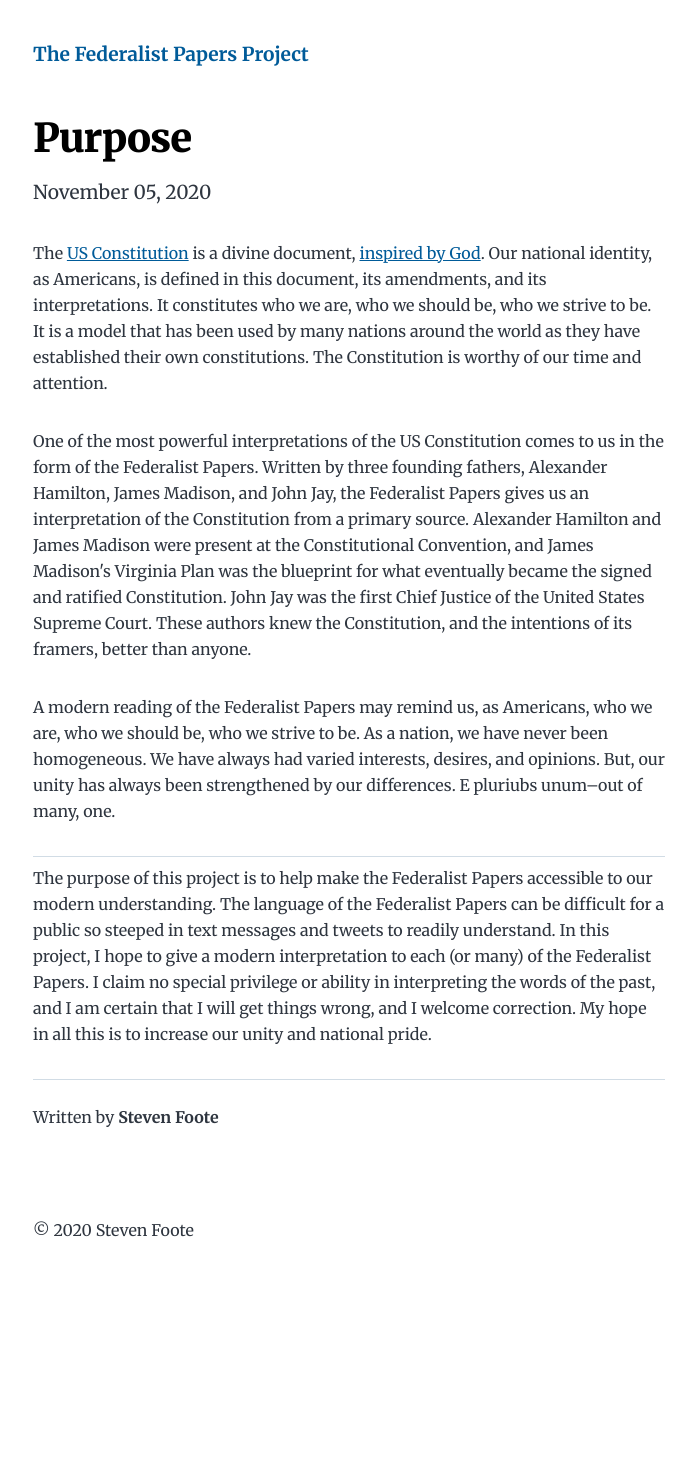
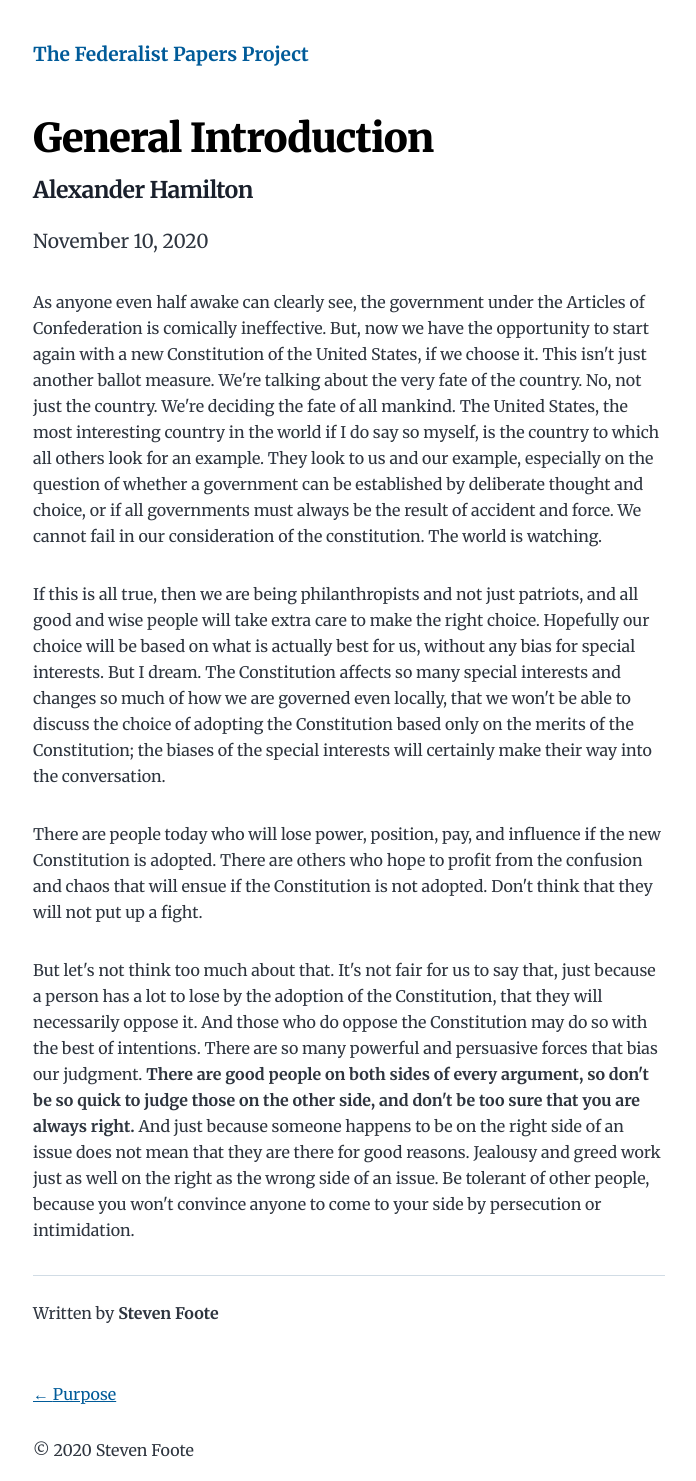
Before and after one commit to smfoote/federalist-papers-project, a Gatsby site: page /introduction/ in a window 1280 px wide. Shown: the whole page, without its empty margins (291-987 px from the left). Before the commit the page ends 1298 px from the top, so only its background shows below. Built offline with nearby package versions, Linux system fonts and the light colour scheme; Gatsby itself is replaced by a stand-in of ours.

Commit message:
Add general introduction

```diff
--- a/content/blog/introduction/index.md
+++ b/content/blog/introduction/index.md
@@ -1,31 +1,37 @@
 ---
-title: Purpose
-date: "2020-11-05"
+title: General Introduction
+date: "2020-11-10"
+originalAuthor: Alexander Hamilton
 description: "That a greater understanding of the US Constitution may be available to all"
 ---
 
-The [US Constitution](https://www.archives.gov/founding-docs/constitution-transcript) is a divine document,
-[inspired by God](https://www.churchofjesuschrist.org/study/scriptures/dc-testament/dc/101.80?lang=eng#p80).
-Our national identity, as Americans, is defined in this document, its amendments, and its interpretations.
-It constitutes who we are, who we should be, who we strive to be. It is a model that has been used by many
-nations around the world as they have established their own constitutions. The Constitution is worthy of
-our time and attention.
+As anyone even half awake can clearly see, the government under the Articles of Confederation is
+comically ineffective. But, now we have the opportunity to start again with a new Constitution of
+the United States, if we choose it. This isn't just another ballot measure. We're talking about the
+very fate of the country. No, not just the country. We're deciding the fate of all mankind. The
+United States, the most interesting country in the world if I do say so myself, is the country to
+which all others look for an example. They look to us and our example, especially on the question
+of whether a government can be established by deliberate thought and choice, or if all governments
+must always be the result of accident and force. We cannot fail in our consideration of the constitution.
+The world is watching.
 
-One of the most powerful interpretations of the US Constitution comes to us in the form of the Federalist Papers.
-Written by three founding fathers, Alexander Hamilton, James Madison, and John Jay, the Federalist Papers gives
-us an interpretation of the Constitution from a primary source. Alexander Hamilton and James Madison were present
-at the Constitutional Convention, and James Madison's Virginia Plan was the blueprint for what eventually became
-the signed and ratified Constitution. John Jay was the first Chief Justice of the United States Supreme Court.
-These authors knew the Constitution, and the intentions of its framers, better than anyone.
+If this is all true, then we are being philanthropists and not just patriots, and all good and wise
+people will take extra care to make the right choice. Hopefully our choice will be based on what is
+actually best for us, without any bias for special interests. But I dream. The Constitution affects
+so many special interests and changes so much of how we are governed even locally, that we won't be
+able to discuss the choice of adopting the Constitution based only on the merits of the Constitution;
+the biases of the special interests will certainly make their way into the conversation.
 
-A modern reading of the Federalist Papers may remind us, as Americans, who we are, who we should be, who we
-strive to be. As a nation, we have never been homogeneous. We have always had varied interests, desires,
-and opinions. But, our unity has always been strengthened by our differences. E pluriubs unum–out of many, one.
+There are people today who will lose power, position, pay, and influence if the new Constitution is
+adopted. There are others who hope to profit from the confusion and chaos that will ensue if the
+Constitution is not adopted. Don't think that they will not put up a fight.
 
----
-
-The purpose of this project is to help make the Federalist Papers accessible to our modern understanding. The
-language of the Federalist Papers can be difficult for a public so steeped in text messages and tweets to readily
-understand. In this project, I hope to give a modern interpretation to each (or many) of the Federalist Papers.
-I claim no special privilege or ability in interpreting the words of the past, and I am certain that I will get
-things wrong, and I welcome correction. My hope in all this is to increase our unity and national pride.
+But let's not think too much about that. It's not fair for us to say that, just because a person
+has a lot to lose by the adoption of the Constitution, that they will necessarily oppose it. And
+those who do oppose the Constitution may do so with the best of intentions. There are so many
+powerful and persuasive forces that bias our judgment. <b>There are good people on both sides of every
+argument, so don't be so quick to judge those on the other side, and don't be too sure that you
+are always right.</b> And just because someone happens to be on the right side of an issue does not
+mean that they are there for good reasons. Jealousy and greed work just as well on the right as the
+wrong side of an issue. Be tolerant of other people, because you won't convince anyone to come to your
+side by persecution or intimidation.
--- /dev/null
+++ b/content/blog/purpose/index.md
@@ -0,0 +1,43 @@
+---
+title: Purpose
+date: "2020-11-05"
+description: "That a greater understanding of the US Constitution may be available to all"
+---
+
+The [US Constitution](https://www.archives.gov/founding-docs/constitution-transcript) is a divine document,
+[inspired by God](https://www.churchofjesuschrist.org/study/scriptures/dc-testament/dc/101.80?lang=eng#p80).
+Our national identity, as Americans, is defined in this document, its amendments, and its interpretations.
+It constitutes who we are, who we should be, who we strive to be. It is a model that has been used by many
+nations around the world as they have established their own constitutions. The Constitution is worthy of
+our time and attention.
+
+One of the most powerful interpretations of the US Constitution comes to us in the form of the Federalist Papers.
+Written by three founding fathers, Alexander Hamilton, James Madison, and John Jay, the Federalist Papers gives
+us an interpretation of the Constitution from a primary source. Alexander Hamilton and James Madison were present
+at the Constitutional Convention, and James Madison's Virginia Plan was the blueprint for what eventually became
+the signed and ratified Constitution. John Jay was the first Chief Justice of the United States Supreme Court.
+These authors knew the Constitution, and the intentions of its framers, better than anyone.
+
+A modern reading of the Federalist Papers may remind us, as Americans, who we are, who we should be, who we
+strive to be. As a nation, we have never been homogeneous. We have always had varied interests, desires,
+and opinions. But, our unity has always been strengthened by our differences. E pluriubs unum–out of many, one.
+
+---
+
+The purpose of this project is to help make the Federalist Papers accessible to our modern understanding. The
+language of the Federalist Papers can be difficult for a public so steeped in text messages and tweets to readily
+understand. In this project, I hope to give a modern interpretation to each (or many) of the Federalist Papers.
+I claim no special privilege or ability in interpreting the words of the past, and I am certain that I will get
+things wrong, and I welcome correction. My hope in all this is to increase our unity and national pride.
+
+---
+
+I cannot hope to improve upon the quality of the original authors work. I'm certain, actually, that some of the
+original meaning will be lost. This is not intentional, but nearly inevitable, given the nature of the project.
+Still, I think that project may be worthwhile if through it more people take an interest in understanding the US
+Constitution and the principles upon which it is founded.
+
+The essays will be written in the original voice, as if I were the original author, Publius. The events and
+circumstances that were current then will be treated as if they were current now, with a few exceptions.
+
+I hope you enjoy!
--- a/gatsby-config.js
+++ b/gatsby-config.js
@@ -5,7 +5,7 @@ module.exports = {
       name: `Steven Foote`,
       summary: `Aspiring author`,
     },
-    description: `Making the Federalist Papers more accessible for a wider audience.`,
+    description: `Making the Federalist Papers more interesting and accessible for a wider audience.`,
     siteUrl: `https://gatsby-starter-blog-demo.netlify.app/`,
     social: {
       twitter: `smfoote`,
--- a/src/style.css
+++ b/src/style.css
@@ -267,6 +267,12 @@ a:focus {
   font-style: italic;
 }
 
+.post-list__original-author {
+  font-size: var(--fontSize-2);
+  color: var(--color-heading);
+  margin-left: var(--spacing-1);
+}
+
 .post-list-item {
   margin-bottom: var(--spacing-8);
   margin-top: var(--spacing-8);
@@ -318,6 +324,11 @@ a:focus {
   font-family: var(--fontFamily-serif);
 }
 
+.blog-post-original-author {
+  margin-top: var(--spacing-2);
+  font-size: var(--fontSize-3);
+}
+
 .blog-post header p {
   font-size: var(--fontSize-2);
   font-family: var(--font-heading);
--- a/src/templates/blog-post.js
+++ b/src/templates/blog-post.js
@@ -1,14 +1,14 @@
-import React from "react"
-import { Link, graphql } from "gatsby"
+import React from "react";
+import { Link, graphql } from "gatsby";
 
-import Bio from "../components/bio"
-import Layout from "../components/layout"
-import SEO from "../components/seo"
+import Bio from "../components/bio";
+import Layout from "../components/layout";
+import SEO from "../components/seo";
 
 const BlogPostTemplate = ({ data, location }) => {
-  const post = data.markdownRemark
-  const siteTitle = data.site.siteMetadata?.title || `Title`
-  const { previous, next } = data
+  const post = data.markdownRemark;
+  const siteTitle = data.site.siteMetadata?.title || `Title`;
+  const { previous, next } = data;
 
   return (
     <Layout location={location} title={siteTitle}>
@@ -22,7 +22,14 @@ const BlogPostTemplate = ({ data, location }) => {
         itemType="http://schema.org/Article"
       >
         <header>
-          <h1 itemProp="headline" className="blog-post-title">{post.frontmatter.title}</h1>
+          <h1 itemProp="headline" className="blog-post-title">
+            {post.frontmatter.title}
+          </h1>
+          {post.frontmatter.originalAuthor && (
+            <h2 className="blog-post-original-author">
+              {post.frontmatter.originalAuthor}
+            </h2>
+          )}
           <p>{post.frontmatter.date}</p>
         </header>
         <section
@@ -61,10 +68,10 @@ const BlogPostTemplate = ({ data, location }) => {
         </ul>
       </nav>
     </Layout>
-  )
-}
+  );
+};
 
-export default BlogPostTemplate
+export default BlogPostTemplate;
 
 export const pageQuery = graphql`
   query BlogPostBySlug(
@@ -85,6 +92,7 @@ export const pageQuery = graphql`
         title
         date(formatString: "MMMM DD, YYYY")
         description
+        originalAuthor
       }
     }
     previous: markdownRemark(id: { eq: $previousPostId }) {
@@ -104,4 +112,4 @@ export const pageQuery = graphql`
       }
     }
   }
-`
+`;
```
Also changed, not shown: src/pages/index.js (+20 -13 lines).
